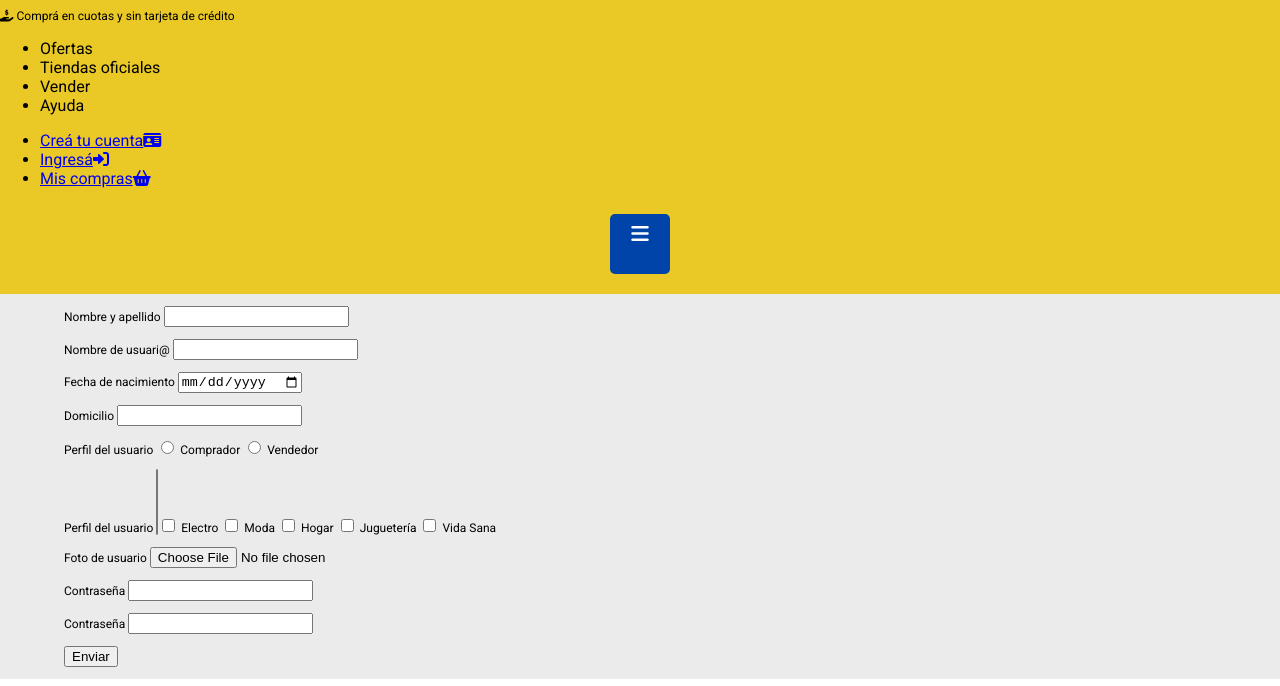
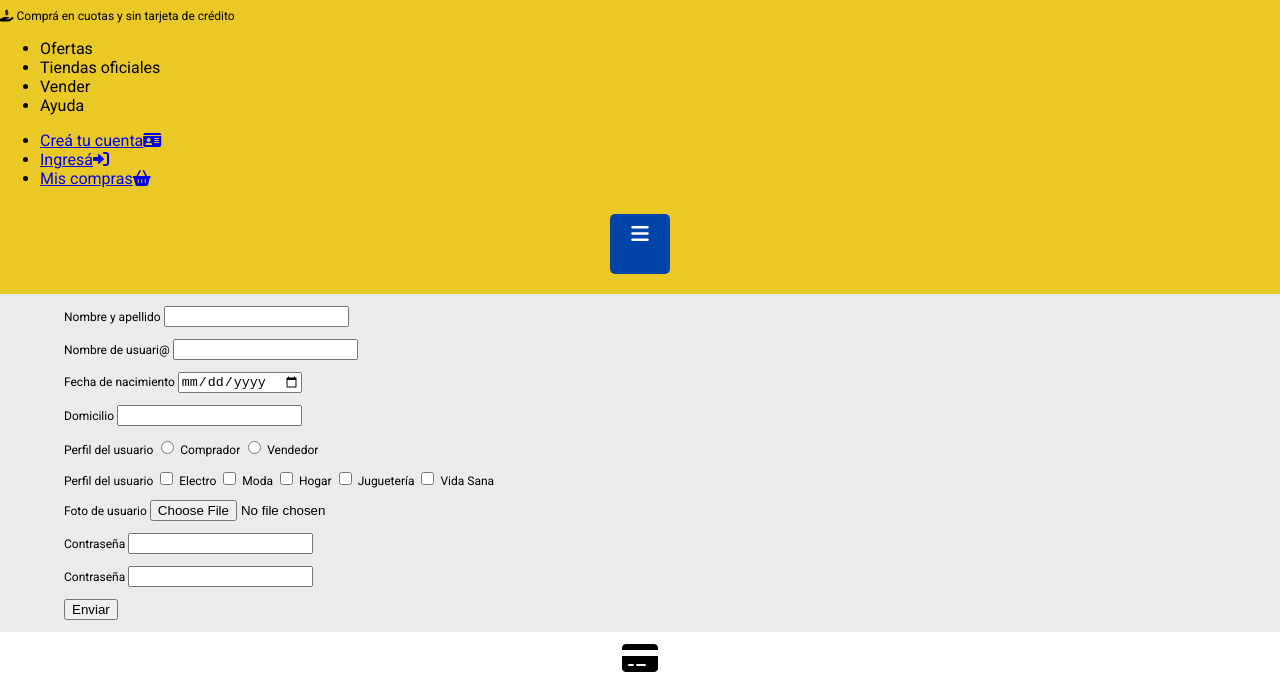
Before and after one commit to ginsegna/Mercado-Liebre-ginsegna, a website: page views/register.html in a window 1280 px wide. Shown: the part 105-791 px from the top of the page. Drawn offline with Linux system fonts and the light colour scheme.

Commit message:
Segundo commit

```diff
--- a/package.json
+++ b/package.json
@@ -10,7 +10,7 @@
   "author": "",
   "license": "ISC",
   "dependencies": {
-    "express": "^4.18.1",
+    "express": "^4.18.2",
     "nodemon": "^2.0.20",
     "path": "^0.12.7"
   }
--- a/views/register.html
+++ b/views/register.html
@@ -76,7 +76,6 @@
 
                 <p>
                     <label>Perfil del usuario</label>
-                    <select name="perfil-de-usuario" multiple>
                         <input type="checkbox" name="electro" value="Electro">
                         <label for="electro">Electro</label>
                         <input type="checkbox" name="moda" value="Moda">
@@ -87,7 +86,6 @@
                         <label for="juguetería">Juguetería</label>
                         <input type="checkbox" name="vida-sana" value="Vida-Sana">
                         <label for="vida-sana">Vida Sana</label>
-                    </select>
                 </p>
 
                 <p>
```
Also changed, not shown: 1 other file.
